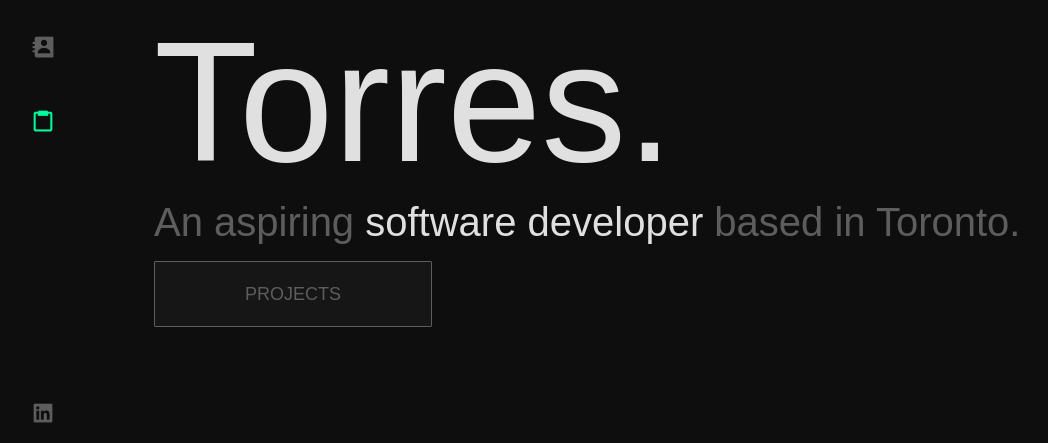
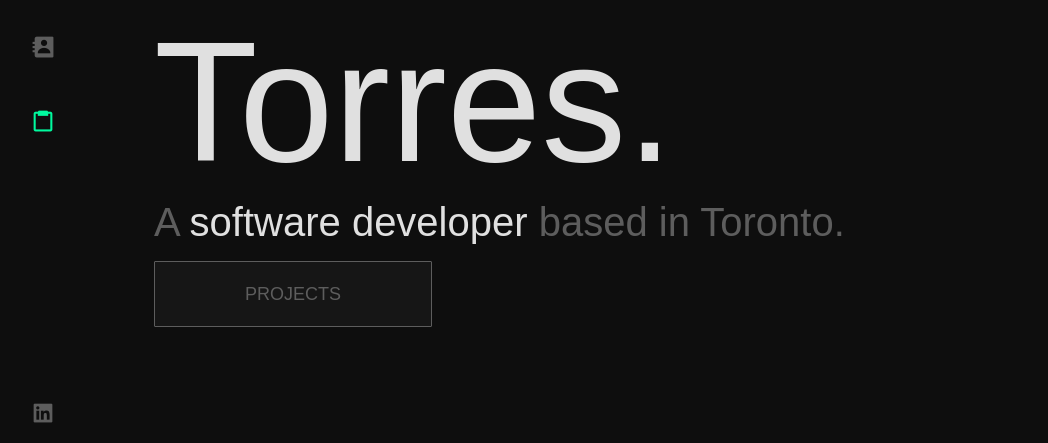
Before and after one commit to imcarlosvictor/my-portfolio-vercel, a Django app: page / in a window 1280 px wide. Shown: the part 237-680 px from the top of the page, without its empty margins (6-1054 px from the left). Run offline with Django 4.2, Linux system fonts and the light colour scheme; data that the repository does not hold is empty; some web fonts are replaced.

Commit message:
changed introduction

```diff
--- a/my_portfolio/templates/index.html
+++ b/my_portfolio/templates/index.html
@@ -101,7 +101,7 @@
 				<!-- <h1 class="my-name">Lucas Torres</h1> -->
 				<p class="intro">Hi, I'm</p>
 				<p class="my-name">C.V. Lucas Torres.</p>
-				<p class="aspiration">An aspiring <span id="profession">software developer</span> based in Toronto.</p>
+				<p class="aspiration">A <span id="profession">software developer</span> based in Toronto.</p>
 				<div class="info">
 					<a href="#project-header"><button id="to-projects">Projects</button></a>
 				</div>
```
